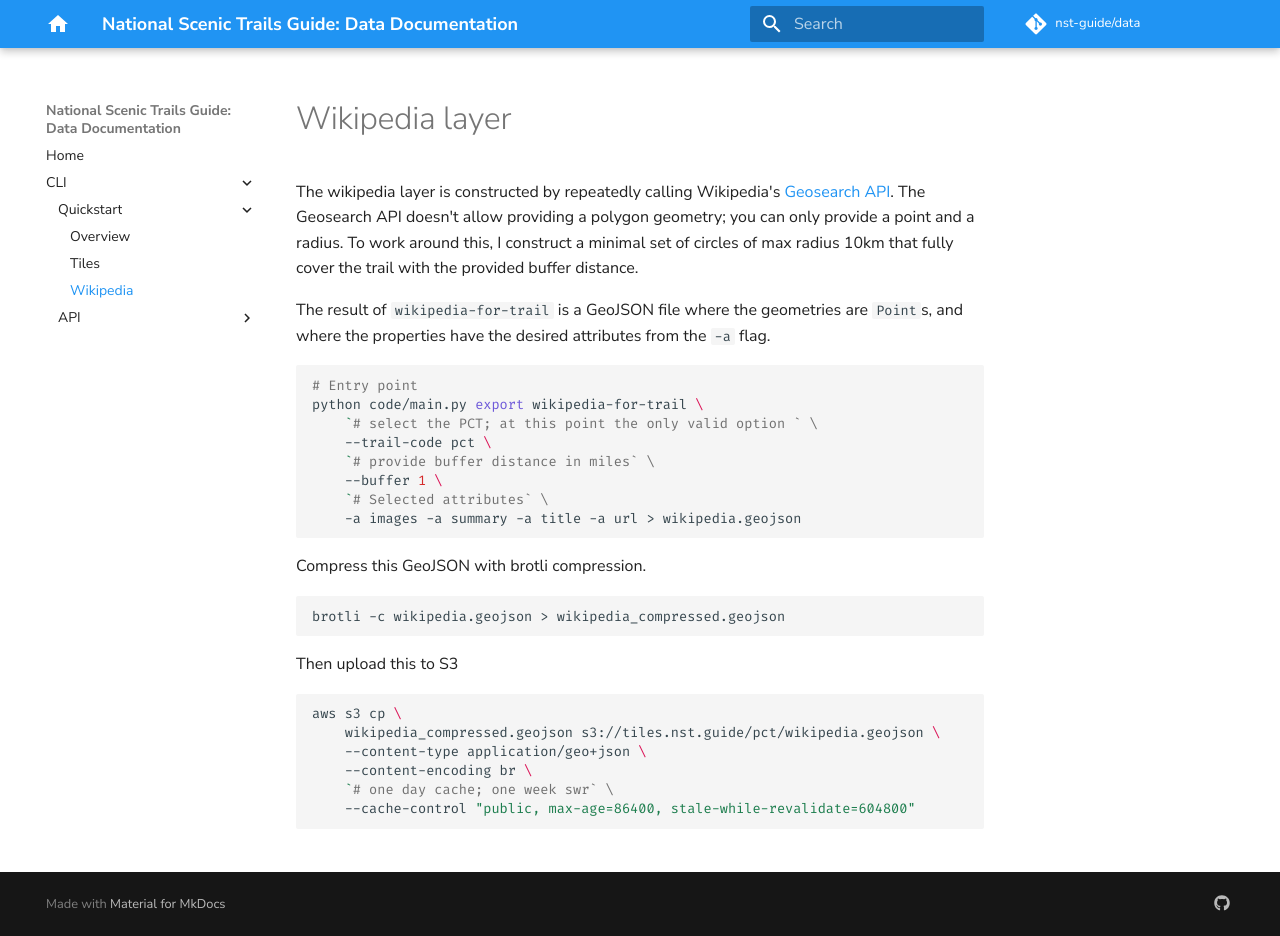
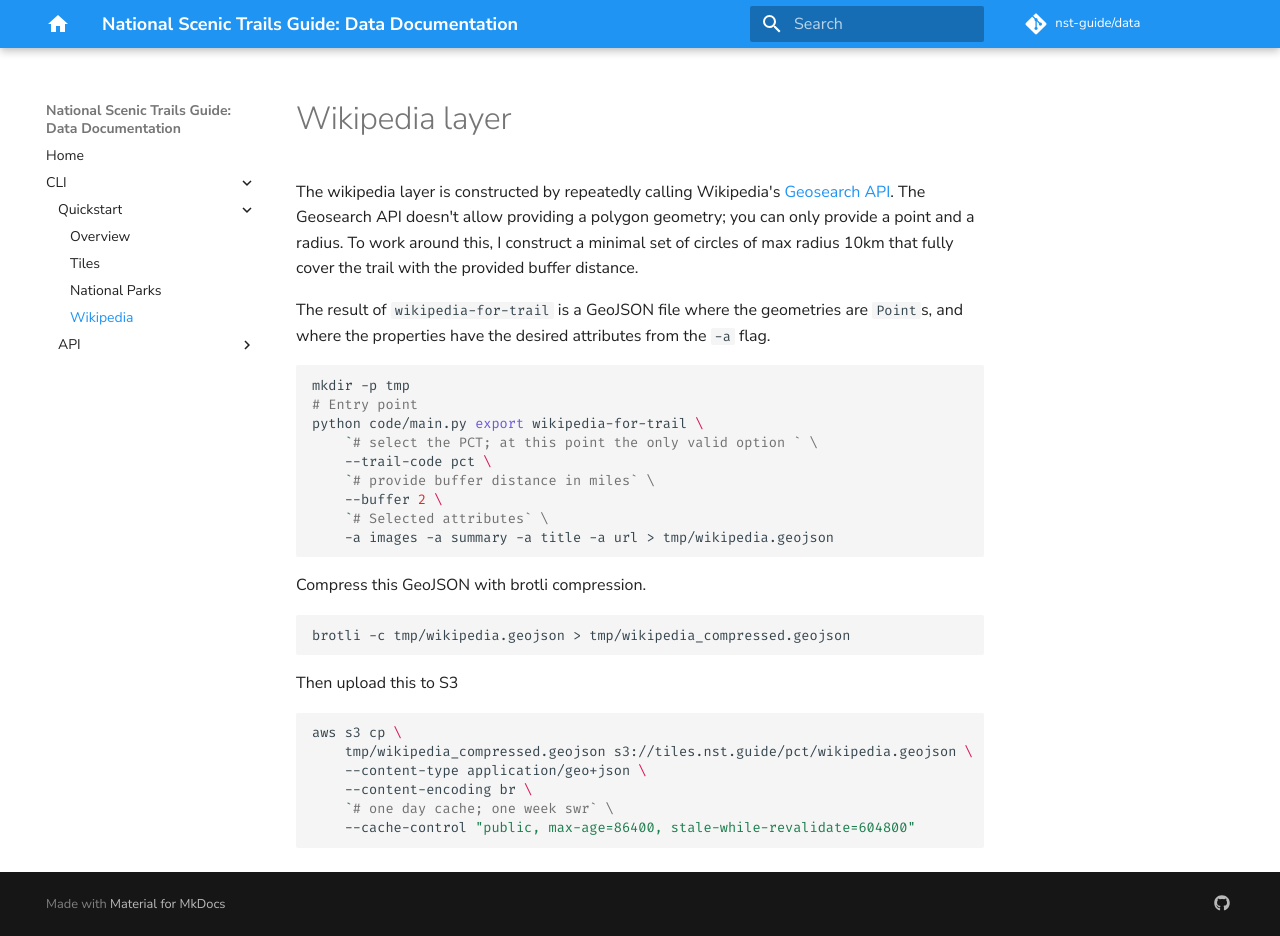
Before and after one commit to nst-guide/data, an MkDocs documentation site: the page built from docs/src/cli/quickstart/wikipedia.md, in a window 1280 px wide and 936 px high. Built offline with MkDocs 1.6.1 and Material for MkDocs 9.7.7, drawn with Linux system fonts in a browser that asks for light colours; comment, search, counter and statistics services are not loaded.

Commit message:
Add nationalparks docs

````diff
--- a/docs/mkdocs.yml
+++ b/docs/mkdocs.yml
@@ -25,6 +25,7 @@
       - Quickstart:
         - Overview: 'cli/quickstart/index.md'
         - Tiles: 'cli/quickstart/tiles.md'
+        - National Parks: 'cli/quickstart/national_parks.md'
         - Wikipedia: 'cli/quickstart/wikipedia.md'
       - API:
         - Tiles: 'cli/api/tiles.md'
--- a/docs/src/cli/quickstart/wikipedia.md
+++ b/docs/src/cli/quickstart/wikipedia.md
@@ -11,25 +11,26 @@
 flag.
 
 ```bash
+mkdir -p tmp
 # Entry point
 python code/main.py export wikipedia-for-trail \
     `# select the PCT; at this point the only valid option ` \
     --trail-code pct \
     `# provide buffer distance in miles` \
-    --buffer 1 \
+    --buffer 2 \
     `# Selected attributes` \
-    -a images -a summary -a title -a url > wikipedia.geojson
+    -a images -a summary -a title -a url > tmp/wikipedia.geojson
 ```
 
 Compress this GeoJSON with brotli compression.
 ```
-brotli -c wikipedia.geojson > wikipedia_compressed.geojson
+brotli -c tmp/wikipedia.geojson > tmp/wikipedia_compressed.geojson
 ```
 
 Then upload this to S3
 ```bash
 aws s3 cp \
-    wikipedia_compressed.geojson s3://tiles.nst.guide/pct/wikipedia.geojson \
+    tmp/wikipedia_compressed.geojson s3://tiles.nst.guide/pct/wikipedia.geojson \
     --content-type application/geo+json \
     --content-encoding br \
     `# one day cache; one week swr` \
````
Also changed, not shown: docs/src/cli/quickstart/national_parks.md (added, +66 -0 lines).
